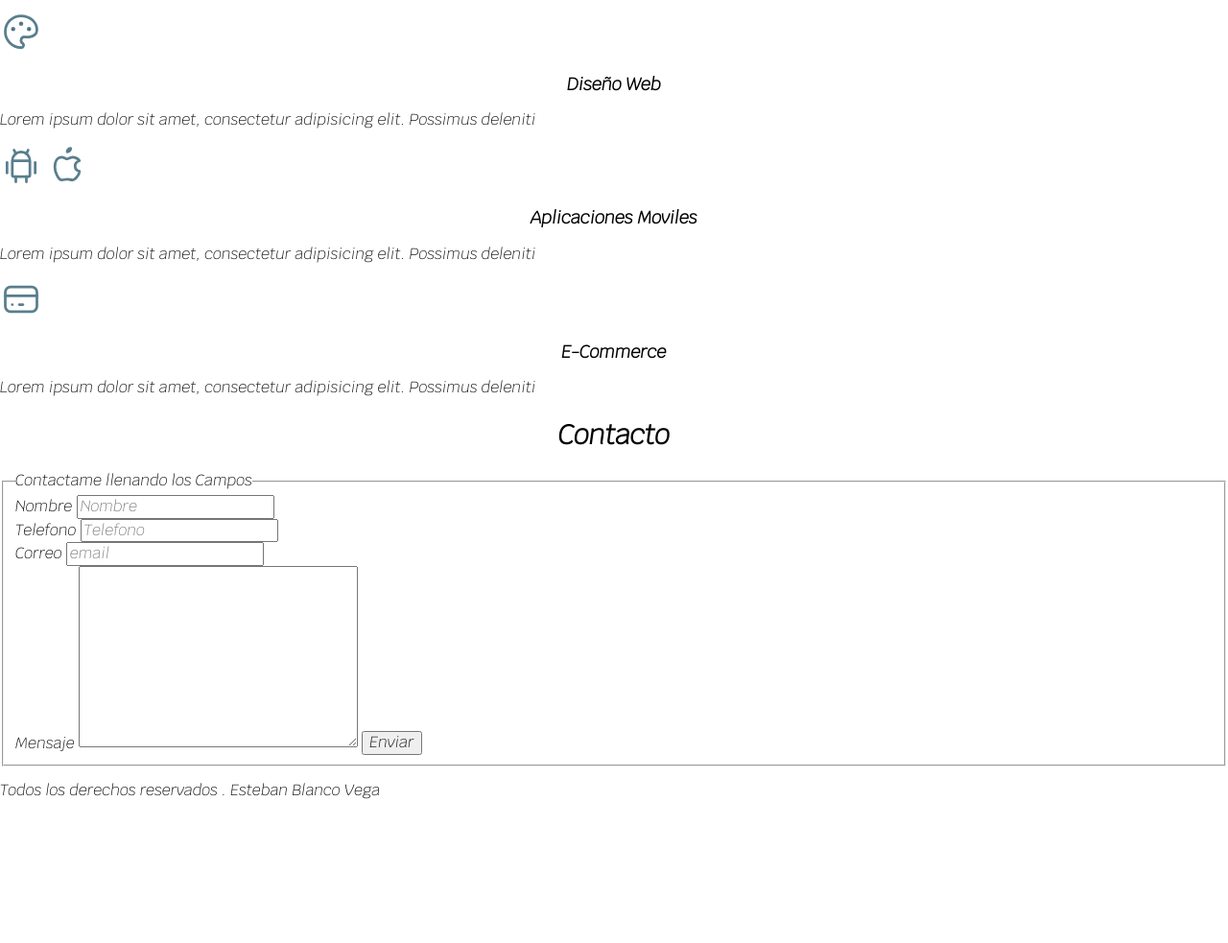
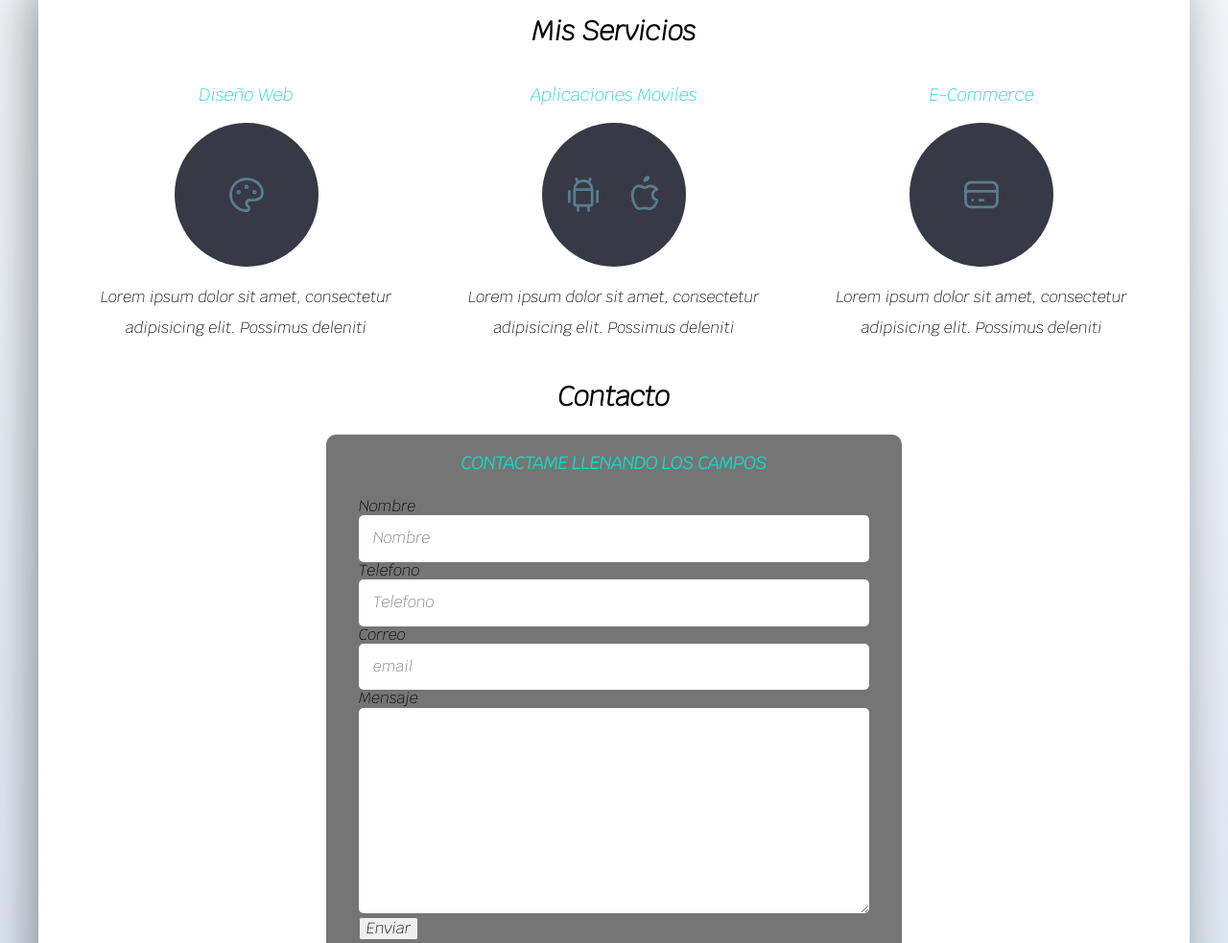
Before and after one commit to Kronnol2/Pagina-FreeLancer, a plain HTML site: page index.html in a window 1280 px wide. Shown: the part 640-1623 px from the top of the page at 96% size. Before the commit the page ends 1489 px from the top, so only its background shows below. Drawn offline with Linux system fonts and the light colour scheme.

Commit message:
CSS/HTML CAMBIOS
 Cambios a la apariencia de la pagina, agregando varias clases css

```diff
--- a/css/style.css
+++ b/css/style.css
@@ -1,55 +1,61 @@
-:root{
-    --blanco:#ffffff;
-    --oscuro:#212121;
-    --colorPrimario:#373946 ;
-    --colorSecundario: #15d6c2 ;
-    --gris:#757575;
+:root {
+    --blanco: #ffffff;
+    --oscuro: #212121;
+    --colorPrimario: #373946;
+    --colorSecundario: #15d6c2;
+    --gris: #757575;
+    --grisClaro: #DFE9F3;
 }
 
 
-html{
+html {
     font-size: 62.5%;
     box-sizing: border-box;
 }
+
 *, *:before, *:after {
     box-sizing: inherit;
-  }
+}
 
 
-body{
+body {
     font-size: 16px;
     font-family: 'Krub', sans-serif;
+    background-image: linear-gradient(to top, var(--grisClaro) 0%, var(--blanco) 100%);
 }
 
 /* reglas para la Tipografia de los headers */
 
-h1{
+h1 {
     font-size: 3.8rem;
     font-weight: bold;
 }
-h2{
+
+h2 {
     font-size: 2.8rem;
 }
-h3{
+
+h3 {
     font-size: 1.8rem;
 }
-h1,h2,h3{
-        text-align: center;
+
+h1, h2, h3 {
+    text-align: center;
 }
 
-.titulo span{
+.titulo span {
     font-size: 1.7rem;
     font-weight: 700;
 }
 
 
 /* Codigo para Hacer contenedor centrado */
-.contenedor{
+.contenedor {
     max-width: 120rem;
     margin: 0 auto;
 }
 
-.boton{
+.boton {
     background-color: var(--colorSecundario);
     color: var(--blanco);
     padding: 1rem 3rem;
@@ -59,52 +65,56 @@ h1,h2,h3{
     text-transform: uppercase;
     font-weight: bold;
     border-radius: .5rem;
-    width: 85%;
+    width: auto;
     text-align: center;
 }
+
 @media (min-width: 768px) {
-    .boton{
+    .boton {
         width: auto;
     }
 }
 
+.sombra {
+
+    box-shadow: -8px 14px 58px -6px rgba(0, 0, 0, 0.48);
+    background-color: var(--blanco);
+    padding: 3rem;
+    border-radius: 1rem;
+
+}
+
 /* Navegacion */
 
-.nav-bg{
+.nav-bg {
     background-color: var(--colorSecundario);
 
 }
 
-.navegacion-principal{
+.navegacion-principal {
     display: flex;
     flex-direction: column;
 
 }
 
 /* Media Querys para Celulares */
-@media (min-width: 480px){
-
-}
+@media (min-width: 480px) {}
 
 /* Media Querys para tablets */
-@media (min-width: 768px){
-    .navegacion-principal{
-flex-direction: row;
-justify-content: flex-end;
+@media (min-width: 768px) {
+    .navegacion-principal {
+        flex-direction: row;
+        justify-content: flex-end;
     }
 }
 
 /* Media Querys para Laptops */
-@media (min-width: 1140px){
-
-}
+@media (min-width: 1140px) {}
 
 /* Media Querys para TV */
-@media (min-width: 1400px){
+@media (min-width: 1400px) {}
 
-}
-
-.navegacion-principal a{
+.navegacion-principal a {
     display: block;
     text-align: center;
     color: var(--blanco);
@@ -113,46 +123,132 @@ justify-content: flex-end;
     font-weight: bold;
     padding: 1rem;
 }
-.navegacion-principal a:last-child{
+
+.navegacion-principal a:last-child {
     margin: 0;
 }
 
-.navegacion-principal a:hover{
+.navegacion-principal a:hover {
     background-color: var(--colorPrimario);
 
 }
 
-.hero{
-    background-image: url(../img/hero.jpg) ;
+.hero {
+    background-image: url(../img/hero.jpg);
     background-repeat: no-repeat;
     background-size: cover;
     height: 450px;
-    position: relative;/* El padre tiene que tener posicion relativa
+    position: relative;
+    /* El padre tiene que tener posicion relativa
     para que el hijo pueda posicionarse de manera absoluta
     */
+    margin-bottom: 3rem;
 }
 
-.contenido-hero{
+.contenido-hero {
     position: absolute;
     width: 100%;
     height: 100%;
-    background: linear-gradient(0deg, rgba(21,214,192,0.37857141147474616) 0%, rgba(0,0,0,0.42338933864561445) 55%);
+    background: linear-gradient(0deg, rgba(21, 214, 192, 0.37857141147474616) 0%, rgba(0, 0, 0, 0.42338933864561445) 55%);
     /* Con el display flex, y el flex direction alineamos el contenido para abajo
     Luego para centrar ese contenido utilizamos align-items: center  */
     display: flex;
     flex-direction: column;
     align-items: center;
-    justify-content: center; /* para acomodar el contenido central */
+    justify-content: center;
+    /* para acomodar el contenido central */
 
 }
 
 .contenido-hero h2,
-.contenido-hero p{
+.contenido-hero p {
     color: var(--blanco);
     font-weight: 700;
 
 }
-.ubicacion{
+
+.ubicacion {
     display: flex;
     align-items: flex-end;
 }
+
+/* Servicios */
+@media (min-width: 768px) {
+    .servicios {
+        display: grid;
+        grid-template-columns: repeat(3, 1fr);
+        column-gap: 1rem;
+    }
+}
+
+.servicio {
+    display: flex;
+    flex-direction: column;
+    align-items: center;
+
+}
+
+.servicio h3 {
+    color: var(--colorSecundario);
+    font-weight: normal;
+}
+
+.servicio p {
+    line-height: 2;
+    text-align: center;
+}
+
+.servicio .iconos {
+    height: 15rem;
+    width: 15rem;
+    background-color: var(--colorPrimario);
+    border-radius: 50%;
+    display: flex;
+    justify-content: space-evenly;
+    align-items: center;
+}
+
+/* Contacto */
+.formulario {
+    background-color: var(--gris);
+    width: min(60rem, 100%);
+    /* min utiliza el valor mas pequeño */
+    margin: 0 auto;
+    /* usado para centrar el formulario sin que la clase padre sea un display flex */
+    padding: 2rem;
+    border-radius: 1rem;
+}
+
+.formulario fieldset {
+    border: none;
+}
+
+.formulario legend {
+    text-align: center;
+    color: var(--colorSecundario);
+    font-weight: bold;
+    font-size: 1.8rem;
+    text-transform: uppercase;
+    margin-bottom: 2rem;
+}
+
+.contenedor-campos {}
+
+.campos {
+    margin-bottom: 1rem;
+}
+
+.campos label {
+    color: var(--blanco);
+    font-weight: bold;
+    margin-bottom: .5rem;
+    display: block;
+
+}
+
+.input-text {
+    width: 100%;
+    border: none;
+    padding: 1.5rem;
+    border-radius: .5rem;
+}
--- a/index.html
+++ b/index.html
@@ -38,8 +38,10 @@
 
             <div class="ubicacion">
                 <p>
-                <svg xmlns="http://www.w3.org/2000/svg" class="icon icon-tabler icon-tabler-map-pin" width="72" height="72" viewBox="0 0 24 24" stroke-width="1.5" stroke="#15d6c0" fill="none" stroke-linecap="round" stroke-linejoin="round">
-                    <path stroke="none" d="M0 0h24v24H0z" fill="none"/>
+                    <svg xmlns="http://www.w3.org/2000/svg" class="icon icon-tabler icon-tabler-map-pin" width="72"
+                        height="72" viewBox="0 0 24 24" stroke-width="1.5" stroke="#15d6c0" fill="none"
+                        stroke-linecap="round" stroke-linejoin="round">
+                        <path stroke="none" d="M0 0h24v24H0z" fill="none" />
                         <circle cx="12" cy="11" r="3" />
                         <path d="M17.657 16.657l-4.243 4.243a2 2 0 0 1 -2.827 0l-4.244 -4.243a8 8 0 1 1 11.314 0z" />
                     </svg>
@@ -50,11 +52,15 @@
         </div>
     </section>
 
-    <main>
+    <main class="contenedor sombra">
         <h2>Mis Servicios</h2>
 
-        <section>
-            <p><svg xmlns="http://www.w3.org/2000/svg" class="icon icon-tabler icon-tabler-palette" width="44"
+
+        <div class="servicios">
+            <section class="servicio">
+                <h3>Diseño Web</h3>
+                <div class="iconos">
+                    <svg xmlns="http://www.w3.org/2000/svg" class="icon icon-tabler icon-tabler-palette" width="44"
                         height="44" viewBox="0 0 24 24" stroke-width="1.5" stroke="#597e8d" fill="none"
                         stroke-linecap="round" stroke-linejoin="round">
                         <path stroke="none" d="M0 0h24v24H0z" fill="none" />
@@ -63,15 +69,17 @@
                         <circle cx="7.5" cy="10.5" r=".5" fill="currentColor" />
                         <circle cx="12" cy="7.5" r=".5" fill="currentColor" />
                         <circle cx="16.5" cy="10.5" r=".5" fill="currentColor" />
-                </svg></p>
-            <h3>Diseño Web</h3>
+                    </svg>
+                </div>
+
                 <p>Lorem ipsum dolor sit amet, consectetur adipisicing elit. Possimus deleniti</p>
             </section>
 
-        <section>
-            <p>
-                <svg xmlns="http://www.w3.org/2000/svg" class="icon icon-tabler icon-tabler-brand-android" width="44"
-                    height="44" viewBox="0 0 24 24" stroke-width="1.5" stroke="#597e8d" fill="none"
+            <section class="servicio">
+                <h3>Aplicaciones Moviles</h3>
+                <div class="iconos">
+                    <svg xmlns="http://www.w3.org/2000/svg" class="icon icon-tabler icon-tabler-brand-android"
+                        width="44" height="44" viewBox="0 0 24 24" stroke-width="1.5" stroke="#597e8d" fill="none"
                         stroke-linecap="round" stroke-linejoin="round">
                         <path stroke="none" d="M0 0h24v24H0z" fill="none" />
                         <line x1="4" y1="10" x2="4" y2="16" />
@@ -92,13 +100,15 @@
                         <path d="M12 4a2 2 0 0 0 2 -2a2 2 0 0 0 -2 2" />
                     </svg>
 
-            </p>
-            <h3>Aplicaciones Moviles</h3>
+                </div>
+
+
                 <p>Lorem ipsum dolor sit amet, consectetur adipisicing elit. Possimus deleniti</p>
             </section>
 
-        <section>
-            <p>
+            <section class="servicio">
+                <h3>E-Commerce</h3>
+                <div class="iconos">
                     <svg xmlns="http://www.w3.org/2000/svg" class="icon icon-tabler icon-tabler-credit-card" width="44"
                         height="44" viewBox="0 0 24 24" stroke-width="1.5" stroke="#597e8d" fill="none"
                         stroke-linecap="round" stroke-linejoin="round">
@@ -108,39 +118,40 @@
                         <line x1="7" y1="15" x2="7.01" y2="15" />
                         <line x1="11" y1="15" x2="13" y2="15" />
                     </svg>
-            </p>
-            <h3>E-Commerce</h3>
+                </div>
+
                 <p>Lorem ipsum dolor sit amet, consectetur adipisicing elit. Possimus deleniti</p>
             </section>
 
-
+        </div>
         <section>
             <h2>Contacto</h2>
 
-            <form>
+            <form class="formulario">
 
                 <fieldset>
                     <legend>Contactame llenando los Campos</legend>
 
-                    <div>
+                    <div class="contenedor-campos">
+                        <div class="campo">
                             <label for="">Nombre</label>
-                        <input type="text" placeholder="Nombre">
+                            <input class="input-text" type="text" placeholder="Nombre">
                         </div>
 
-                    <div>
+                        <div class="campo">
                             <label for="">Telefono</label>
-                        <input type="tel" placeholder="Telefono">
+                            <input class="input-text" type="tel" placeholder="Telefono">
                         </div>
 
-                    <div>
+                        <div class="campo">
                             <label for="">Correo</label>
-                        <input type="email" placeholder="email">
+                            <input class="input-text" type="email" placeholder="email">
                         </div>
-
-                    <div>
+                    </div>
+                    <div class="campo">
                         <label for="">Mensaje</label>
-                        <textarea name="" id="" cols="30" rows="10"></textarea>
-                        <input type="submit" value="Enviar">
+                        <textarea class="input-text" name="" id="" cols="30" rows="10"></textarea>
+                        <input class="" type="submit" value="Enviar">
                     </div>
 
                 </fieldset>
@@ -149,6 +160,8 @@
         </section>
 
     </main>
+
+
     <footer>
         <p>Todos los derechos reservados . Esteban Blanco Vega</p>
     </footer>
```
Lines whose indentation alone changed are shown as unchanged.
